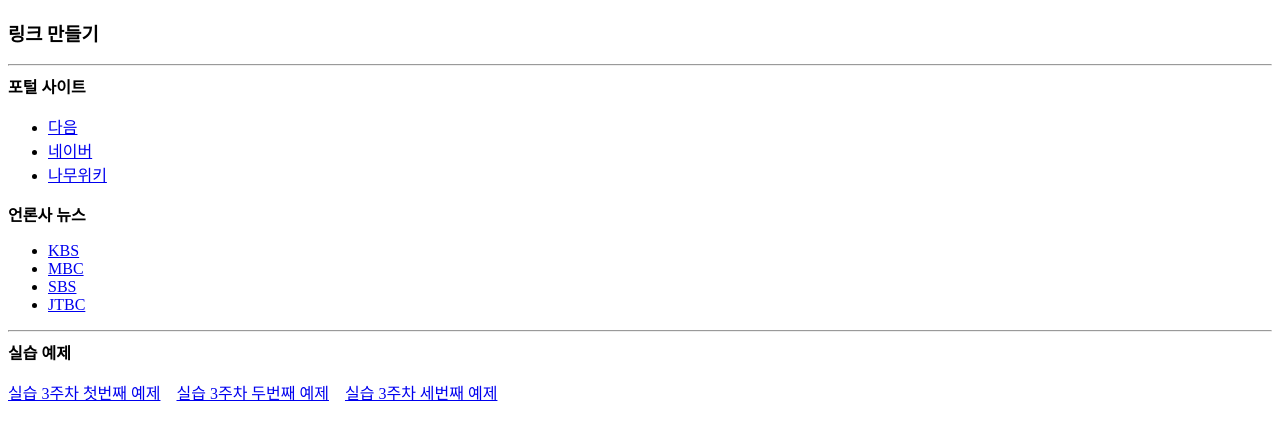
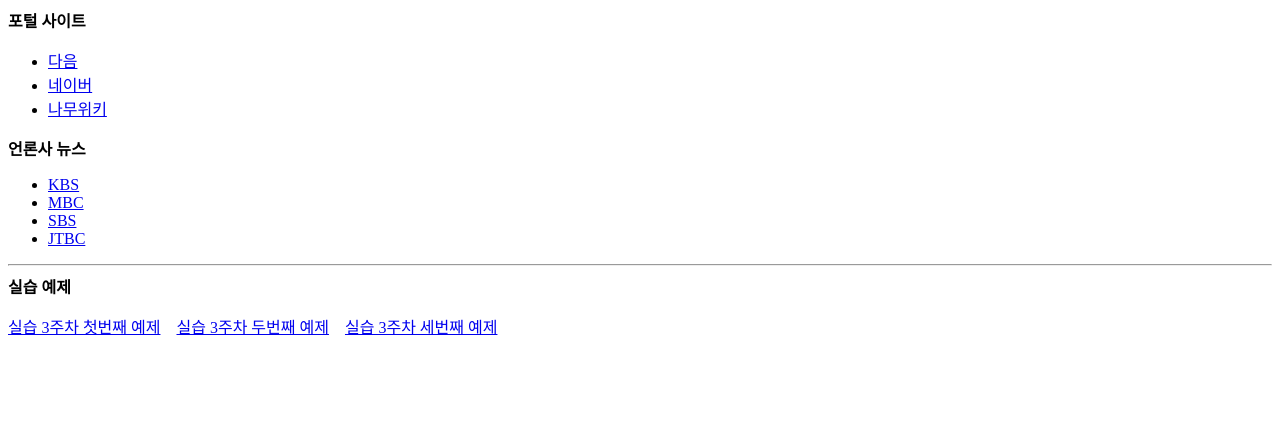
Before and after one commit to 20161047/ds_20161047, a plain HTML site: page lab/lab04_03.html in a window 1280 px wide. Drawn offline with Linux system fonts and the light colour scheme.

Commit message:
git commit --allow-empty -m "rebuild" git push origin master

```diff
--- a/lab/lab04_03.html
+++ b/lab/lab04_03.html
@@ -4,12 +4,7 @@
     <meta charset="UTF-8">
     <title>링크 만들기</title>
 </head>
-
 <body>
-
-<h3>링크 만들기</h3>
-
-<hr>
 
 <b>포털 사이트</b>
 <ul>
```
Also changed, not shown: lab/lab02_01.html (+12 -2 lines), lab/lab03_01.html (+1 -0 lines), lab/lab03_02.html (+4 -0 lines), lab/lab03_03.html (+1 -0 lines), lab/lab04_02_02.html (+1 -0 lines), lab/lab05_01.html (+4 -0 lines).
